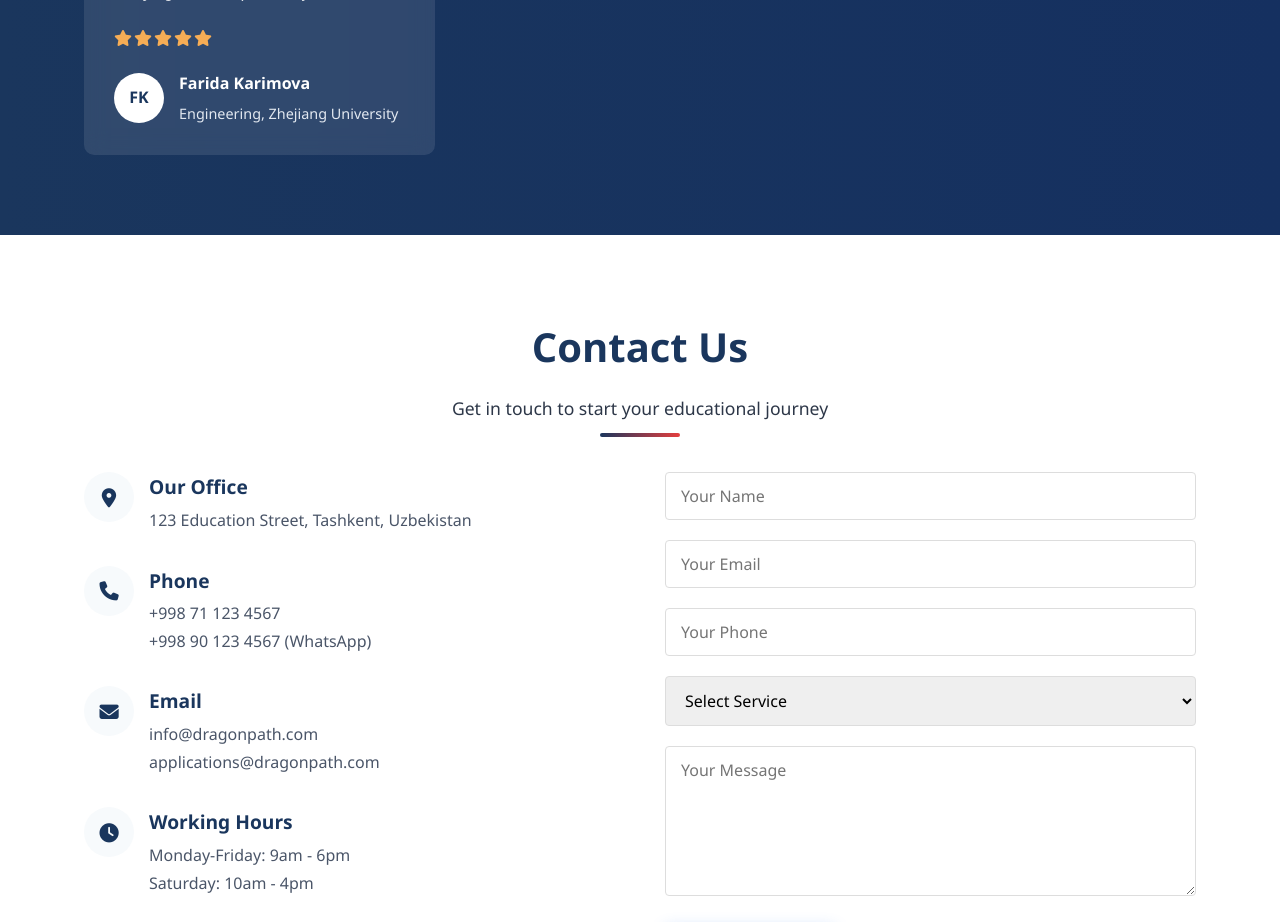
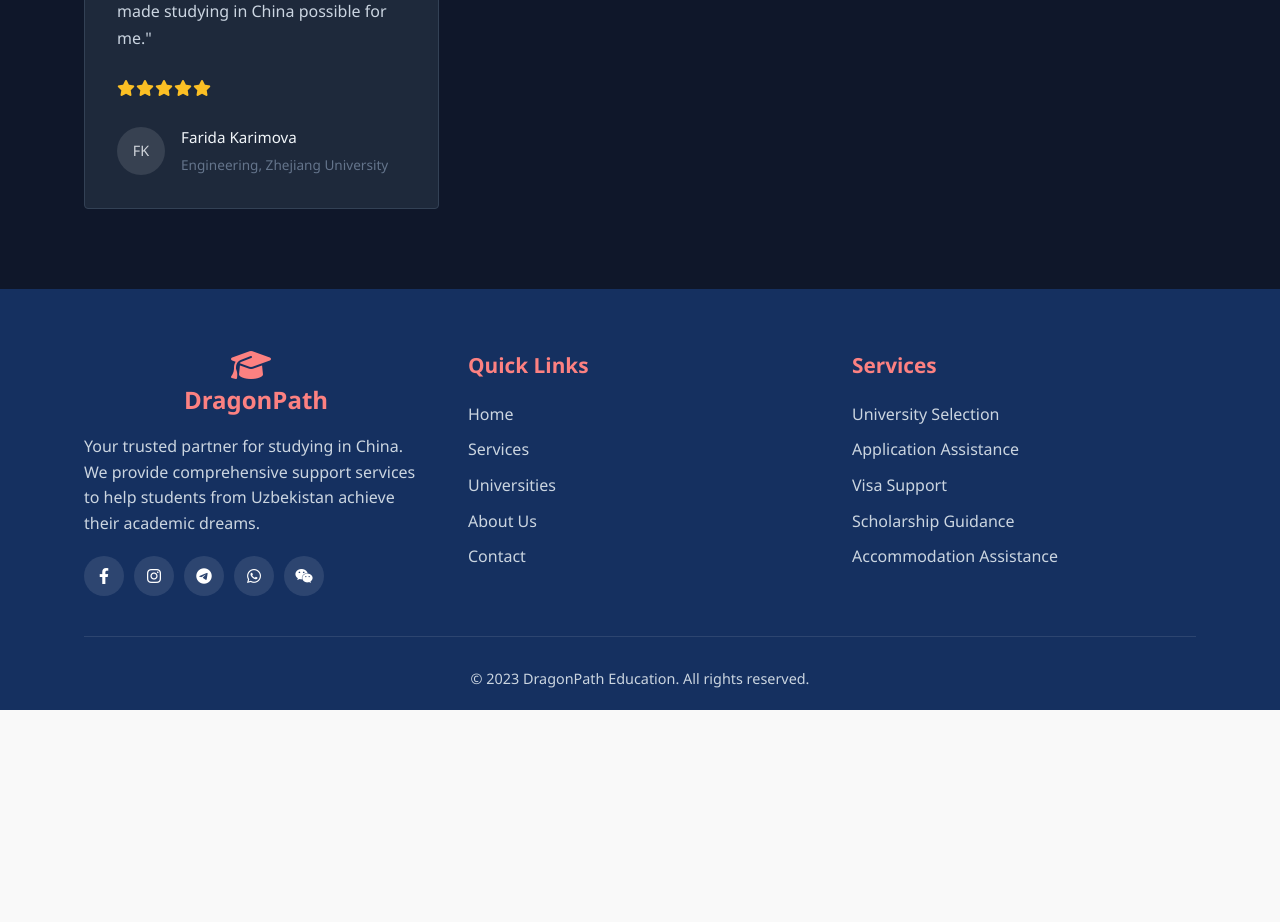
Before and after one commit to Ramilbey/dragonpath, a React (Create React App) app: page / in a window 1280 px wide. Shown: the part 5280-6202 px from the top of the page. After the commit the page ends 5990 px from the top, so only its background shows below. Built offline with nearby package versions, Linux system fonts and the light colour scheme.

Commit message:
remove contact comp, add better css to footer

```diff
--- a/src/App.js
+++ b/src/App.js
@@ -38,7 +38,7 @@ function App() {
         <Universities />
         <About />
         <Testimonials />
-        <Contact />
+        {/* <Contact /> */}
         <Footer scrollToSection={scrollToSection} />
       </div>
     </LanguageProvider>
--- a/src/components/Contact/Contact.css
+++ b/src/components/Contact/Contact.css
@@ -1,78 +1,95 @@
-/* src/components/Contact/Contact.css */
-.contact {
-    padding: 80px 0;
-    background: white;
+.contact-notice {
+    background: linear-gradient(135deg, #ff6b6b, #ee5a24);
+    color: white;
+    padding: 15px;
+    border-radius: 6px;
+    margin-bottom: 25px;
+    text-align: center;
+    font-size: 0.9rem;
   }
 
-  .contact-grid {
-    display: grid;
-    grid-template-columns: 1fr 1fr;
-    gap: 50px;
+  .notice-content h3 {
+    margin-bottom: 6px;
+    font-size: 1rem;
   }
 
-  .contact-info {
+  .response-time {
+    margin-top: 5px;
+    font-size: 0.8rem;
+    opacity: 0.9;
+  }
+
+  .social-connect {
+    background: white;
+    padding: 20px;
+    border-radius: 8px;
+    box-shadow: 0 2px 8px rgba(0, 0, 0, 0.08);
+    text-align: center;
+  }
+
+  .social-connect h3 {
+    color: var(--primary);
+    margin-bottom: 10px;
+    font-size: 1rem;
+  }
+
+  .follow-text {
+    color: var(--text);
+    font-size: 0.85rem;
+    margin-bottom: 20px;
+  }
+
+  .social-buttons {
     display: flex;
     flex-direction: column;
+    gap: 10px;
+    align-items: center;
   }
 
-  .info-item {
+  .social-btn {
     display: flex;
-    align-items: flex-start;
-    margin-bottom: 30px;
+    align-items: center;
+    gap: 8px;
+    padding: 8px 14px;
+    border: 1px solid #ddd;
+    border-radius: 6px;
+    background: #fff;
+    color: #333;
+    font-size: 0.85rem;
+    cursor: pointer;
+    transition: all 0.2s ease;
   }
 
-  .info-icon {
-    width: 50px;
-    height: 50px;
-    background: var(--light);
-    border-radius: 50%;
-    display: flex;
-    align-items: center;
-    justify-content: center;
-    margin-right: 15px;
-    color: var(--primary);
-    font-size: 1.2rem;
-    flex-shrink: 0;
+  .social-btn i {
+    font-size: 1rem; /* small icon */
   }
 
-  .info-item h3 {
-    color: var(--primary);
-    margin-bottom: 5px;
-    font-size: 1.2rem;
+  .social-btn:hover {
+    background: #f7f7f7;
+    transform: translateY(-1px);
   }
 
-  .info-item p {
-    margin: 2px 0;
-    color: var(--text);
+  /* Specific colors only for icons, not whole button */
+  .social-btn.whatsapp i {
+    color: #25d366;
+  }
+  .social-btn.telegram i {
+    color: #0088cc;
+  }
+  .social-btn.instagram i {
+    color: #e1306c;
+  }
+  .social-btn.email i {
+    color: var(--primary);
   }
 
-  .contact-form input,
-  .contact-form select,
-  .contact-form textarea {
-    width: 100%;
-    padding: 12px 15px;
-    margin-bottom: 20px;
-    border: 1px solid #ddd;
-    border-radius: 4px;
-    font-size: 1rem;
-    font-family: inherit;
-    transition: border-color 0.3s ease;
-  }
-
-  .contact-form input:focus,
-  .contact-form select:focus,
-  .contact-form textarea:focus {
-    outline: none;
-    border-color: var(--primary);
-  }
-
-  .contact-form textarea {
-    min-height: 150px;
-    resize: vertical;
-  }
-
-  @media (max-width: 992px) {
-    .contact-grid {
-      grid-template-columns: 1fr;
+  /* Responsive */
+  @media (max-width: 768px) {
+    .social-buttons {
+      width: 100%;
+    }
+    .social-btn {
+      width: 100%;
+      justify-content: center;
     }
   }
--- a/src/components/Contact/Contact.js
+++ b/src/components/Contact/Contact.js
@@ -1,131 +1,101 @@
 // src/components/Contact/Contact.js
-import React, { useState } from 'react';
+import React from 'react';
+import { useLanguage } from '../../context/LanguageContext';
 import './Contact.css';
 
 const Contact = () => {
-  const [formData, setFormData] = useState({
-    name: '',
-    email: '',
-    phone: '',
-    service: '',
-    message: ''
-  });
+  const { language } = useLanguage();
 
-  const handleChange = (e) => {
-    setFormData({
-      ...formData,
-      [e.target.name]: e.target.value
-    });
+  const translations = {
+    english: {
+      title: "Contact Us",
+      subtitle: "Start your educational journey with us",
+      chinaNotice: "Important Notice for China-Based Students",
+      chinaNoticeText: "Since we are based in China where some international platforms are restricted, we recommend using WhatsApp or Telegram for the fastest response.",
+      responseTime: "Response Time: 24-48 hours",
+      socialMedia: "Get in Touch",
+      followUs: "We're most active on:",
+      whatsapp: "WhatsApp",
+      telegram: "Telegram",
+      instagram: "Instagram",
+      emailUs: "Email Us",
+    },
+    russian: {
+      title: "Свяжитесь с нами",
+      subtitle: "Начните свой образовательный путь с нами",
+      chinaNotice: "Важное уведомление для студентов в Китае",
+      chinaNoticeText: "Так как мы находимся в Китае, где некоторые платформы ограничены, рекомендуем использовать WhatsApp или Telegram для быстрого ответа.",
+      responseTime: "Время ответа: 24-48 часов",
+      socialMedia: "Связаться с нами",
+      followUs: "Мы наиболее активны в:",
+      whatsapp: "WhatsApp",
+      telegram: "Telegram",
+      instagram: "Instagram",
+      emailUs: "Эл. почта",
+    },
+    uzbek: {
+      title: "Bog'laning",
+      subtitle: "O'quv safariingizni biz bilan boshlang",
+      chinaNotice: "Xitoydagi talabalar uchun muhim eslatma",
+      chinaNoticeText: "Biz Xitoyda joylashganmiz, ba'zi platformalar cheklangan, shuning uchun WhatsApp yoki Telegramdan foydalanishni tavsiya qilamiz.",
+      responseTime: "Javob vaqti: 24-48 soat",
+      socialMedia: "Biz bilan bog'laning",
+      followUs: "Eng faolimiz shu yerda:",
+      whatsapp: "WhatsApp",
+      telegram: "Telegram",
+      instagram: "Instagram",
+      emailUs: "Email",
+    }
   };
 
-  const handleSubmit = (e) => {
-    e.preventDefault();
-    alert('Thank you for your message! We will contact you soon.');
-    setFormData({
-      name: '',
-      email: '',
-      phone: '',
-      service: '',
-      message: ''
-    });
+  const t = translations[language] || translations.english;
+
+  const openWhatsApp = () => {
+    window.open('https://wa.me/998901234567', '_blank');
+  };
+  const openTelegram = () => {
+    window.open('https://t.me/dragonpath', '_blank');
+  };
+  const openInstagram = () => {
+    window.open('https://instagram.com/dragonpath', '_blank');
+  };
+  const sendEmail = () => {
+    window.location.href = 'mailto:info@dragonpath.com';
   };
 
   return (
     <section id="contact" className="contact">
       <div className="container">
         <div className="section-title">
-          <h2>Contact Us</h2>
-          <p>Get in touch to start your educational journey</p>
+          <h2>{t.title}</h2>
+          <p>{t.subtitle}</p>
         </div>
-        <div className="contact-grid">
-          <div className="contact-info">
-            <div className="info-item">
-              <div className="info-icon">
-                <i className="fas fa-map-marker-alt"></i>
-              </div>
-              <div>
-                <h3>Our Office</h3>
-                <p>123 Education Street, Tashkent, Uzbekistan</p>
-              </div>
-            </div>
-            <div className="info-item">
-              <div className="info-icon">
-                <i className="fas fa-phone"></i>
-              </div>
-              <div>
-                <h3>Phone</h3>
-                <p>+998 71 123 4567</p>
-                <p>+998 90 123 4567 (WhatsApp)</p>
-              </div>
-            </div>
-            <div className="info-item">
-              <div className="info-icon">
-                <i className="fas fa-envelope"></i>
-              </div>
-              <div>
-                <h3>Email</h3>
-                <p>info@dragonpath.com</p>
-                <p>applications@dragonpath.com</p>
-              </div>
-            </div>
-            <div className="info-item">
-              <div className="info-icon">
-                <i className="fas fa-clock"></i>
-              </div>
-              <div>
-                <h3>Working Hours</h3>
-                <p>Monday-Friday: 9am - 6pm</p>
-                <p>Saturday: 10am - 4pm</p>
-              </div>
-            </div>
+
+        <div className="contact-notice">
+          <div className="notice-content">
+            <h3>📢 {t.chinaNotice}</h3>
+            <p>{t.chinaNoticeText}</p>
+            <p className="response-time"><strong>⏰ {t.responseTime}</strong></p>
           </div>
-          <div className="contact-form">
-            <form onSubmit={handleSubmit}>
-              <input
-                type="text"
-                name="name"
-                placeholder="Your Name"
-                value={formData.name}
-                onChange={handleChange}
-                required
-              />
-              <input
-                type="email"
-                name="email"
-                placeholder="Your Email"
-                value={formData.email}
-                onChange={handleChange}
-                required
-              />
-              <input
-                type="tel"
-                name="phone"
-                placeholder="Your Phone"
-                value={formData.phone}
-                onChange={handleChange}
-              />
-              <select
-                name="service"
-                value={formData.service}
-                onChange={handleChange}
-                required
-              >
-                <option value="" disabled>Select Service</option>
-                <option value="University Admission">University Admission</option>
-                <option value="Visa Assistance">Visa Assistance</option>
-                <option value="Language Program">Language Program</option>
-                <option value="Scholarship Guidance">Scholarship Guidance</option>
-                <option value="Other Inquiry">Other Inquiry</option>
-              </select>
-              <textarea
-                name="message"
-                placeholder="Your Message"
-                value={formData.message}
-                onChange={handleChange}
-                required
-              ></textarea>
-              <button type="submit" className="btn">Send Message</button>
-            </form>
+        </div>
+
+        <div className="social-connect">
+          <h3>{t.socialMedia}</h3>
+          <p className="follow-text">{t.followUs}</p>
+
+          <div className="social-buttons">
+            <button className="social-btn whatsapp" onClick={openWhatsApp}>
+              <i className="fab fa-whatsapp"></i> {t.whatsapp}
+            </button>
+            <button className="social-btn telegram" onClick={openTelegram}>
+              <i className="fab fa-telegram"></i> {t.telegram}
+            </button>
+            <button className="social-btn instagram" onClick={openInstagram}>
+              <i className="fab fa-instagram"></i> {t.instagram}
+            </button>
+            <button className="social-btn email" onClick={sendEmail}>
+              <i className="fas fa-envelope"></i> {t.emailUs}
+            </button>
           </div>
         </div>
       </div>
--- a/src/components/Footer/Footer.js
+++ b/src/components/Footer/Footer.js
@@ -106,7 +106,7 @@ const Footer = ({ scrollToSection }) => {
           </div>
 
           {/* Newsletter */}
-          <div className="footer-column">
+          {/* <div className="footer-column">
             <h3>Newsletter</h3>
             <p>
               Subscribe for updates on university deadlines, scholarships, and
@@ -118,14 +118,13 @@ const Footer = ({ scrollToSection }) => {
                 Subscribe
               </button>
             </form>
-          </div>
+          </div> */}
 
         </div>
 
         <div className="copyright">
           <p>
-            &copy; 2023 DragonPath Education. All rights reserved. | YueGa &
-            Kurae
+            &copy; 2023 DragonPath Education. All rights reserved.
           </p>
         </div>
       </div>
--- a/src/components/Testimonials/Testimonials.css
+++ b/src/components/Testimonials/Testimonials.css
@@ -1,61 +1,45 @@
 /* src/components/Testimonials/Testimonials.css */
 .testimonials {
-    background: linear-gradient(to right, var(--primary), var(--primary-dark));
+    background: #0f172a;
     color: white;
     padding: 80px 0;
 }
 
 .testimonials .section-title h2 {
-    color: white;
+    color: #f8fafc;
 }
 
 .testimonial-grid {
     display: grid;
     grid-template-columns: repeat(auto-fit, minmax(300px, 1fr));
-    gap: 30px;
+    gap: 24px;
 }
 
 .testimonial-card {
-    background: rgba(255, 255, 255, 0.1);
-    padding: 30px;
-    border-radius: 10px;
-    backdrop-filter: blur(10px);
-    transition: transform 0.3s ease;
-  }
-
-  .testimonial-card:hover {
-    transform: translateY(-5px);
+    background: #1e293b;
+    padding: 32px;
+    border-radius: 4px;
+    border: 1px solid #334155;
 }
 
 .testimonial-text {
-    font-style: italic;
-    margin-bottom: 20px;
-    line-height: 1.8;
-    position: relative;
-  }
-
-  .testimonial-text::before {
-    content: "";
-    font-size: 4rem;
-    color: var(--accent-light);
-    position: absolute;
-    top: -20px;
-    left: -10px;
-    opacity: 0.3;
-    font-family: Georgia, serif;
+    margin-bottom: 24px;
+    line-height: 1.7;
+    color: #cbd5e1;
+    font-size: 1rem;
 }
 
 .rating {
-    margin-bottom: 20px;
+    margin-bottom: 24px;
 }
 
 .rating i {
-    color: #e2e8f0;
-    margin-right: 2px;
+    color: #475569;
+    margin-right: 1px;
 }
 
 .rating i.filled {
-    color: #f6ad55;
+    color: #fbbf24;
 }
 
 .testimonial-author {
@@ -64,25 +48,28 @@
 }
 
 .author-image {
-    width: 50px;
-    height: 50px;
+    width: 48px;
+    height: 48px;
     border-radius: 50%;
-    background-color: white;
-    margin-right: 15px;
+    background: #374151;
+    margin-right: 16px;
     display: flex;
     align-items: center;
     justify-content: center;
-    color: var(--primary);
-    font-weight: bold;
+    color: #d1d5db;
+    font-weight: 500;
+    font-size: 0.9rem;
 }
 
 .author-info h4 {
-    margin-bottom: 5px;
-    color: white;
+    margin-bottom: 4px;
+    color: #f1f5f9;
+    font-size: 0.95rem;
+    font-weight: 500;
 }
 
 .author-info p {
-    color: #e2e8f0;
+    color: #64748b;
     margin: 0;
-    font-size: 0.9rem;
+    font-size: 0.85rem;
 }
```
Lines whose indentation alone changed are shown as unchanged.
